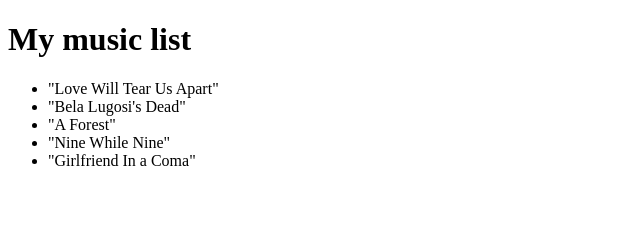
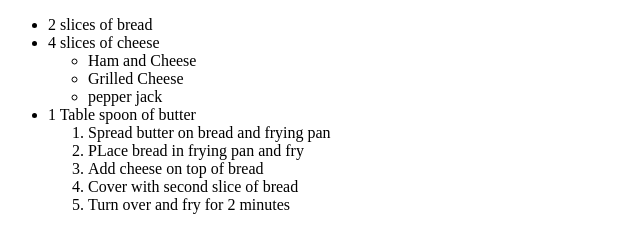
Before and after one commit to Tiffany-hub/fashion, a plain HTML site: page my_list.html in a window 1280 px wide. Shown: the whole page, without its empty margins (0-640 px from the left). Drawn offline with Linux system fonts and the light colour scheme.

Commit message:
Add files via upload

```diff
--- a/my_list.html
+++ b/my_list.html
@@ -7,13 +7,24 @@
     <title>Document</title>
 </head>
 <body>
-    <h1> My music list</h1>
     <ul>
-        <li> "Love Will Tear Us Apart"</li>
-        <li> "Bela Lugosi's Dead"</li>
-        <li> "A Forest"</li>
-        <li> "Nine While Nine"</li>
-        <li> "Girlfriend In a Coma"</li>
-    </ul>
+        <li>2 slices of bread</li>
+        <li>
+            4 slices of cheese
+          <ul>
+            <li>Ham and Cheese</li>
+            <li>Grilled Cheese</li>
+            <li>pepper jack</li>
+          </ul>
+        </li>
+        <li> 1 Table spoon of butter</li>
+     <ol>
+        <li>Spread butter on bread and frying pan</li>
+        <li>PLace bread in frying pan and fry</li>
+        <li>Add cheese on top of bread</li>
+        <li>Cover with second slice of bread</li>
+        <li>Turn over and fry for 2 minutes</li>
+        </ol>
+
 </body>
 </html>
```
